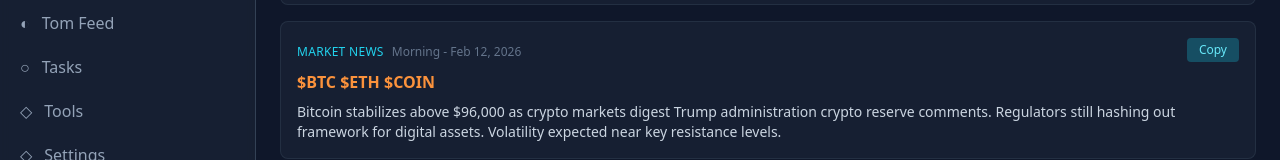
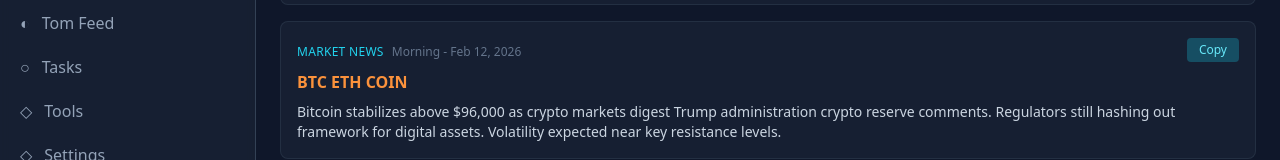
Before and after one commit to AAN2793/helios-dashboard, a Next.js app: page /posts in a window 1280 px wide. Shown: the part 293-453 px from the top of the page. Built offline with nearby package versions, Linux system fonts and the light colour scheme.

Commit message:
Fix  parsing error in posts.js

```diff
--- a/pages/posts.js
+++ b/pages/posts.js
@@ -15,7 +15,7 @@
     {
       time: 'Morning - Feb 12, 2026',
       category: 'MARKET NEWS',
-      tickers: '$BTC $ETH $COIN',
+      tickers: 'BTC ETH COIN',
       content: 'Bitcoin stabilizes above $96,000 as crypto markets digest Trump administration crypto reserve comments. Regulators still hashing out framework for digital assets. Volatility expected near key resistance levels.'
     },
     {
```
